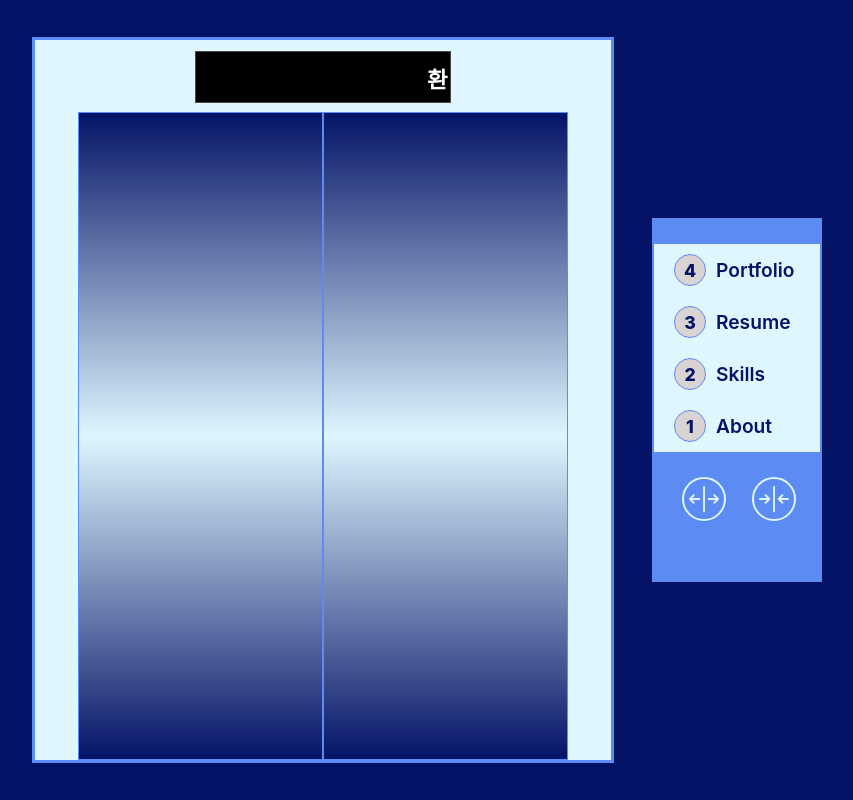
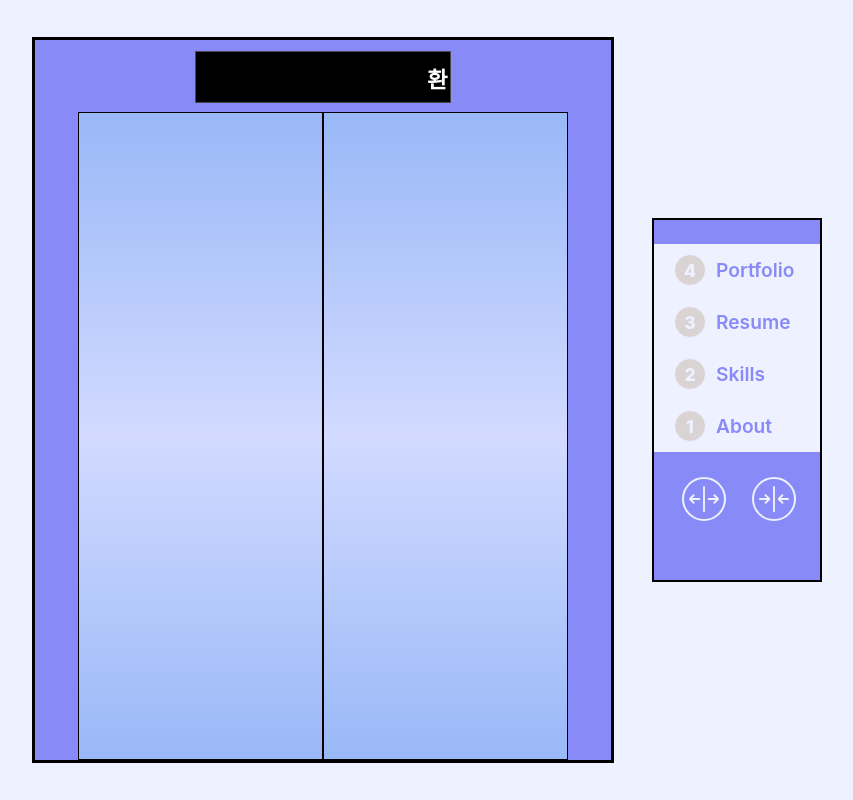
Before and after one commit to KOWOONLEE/portfolio_elevator, a React (Create React App) app: page / in a window 1280 px wide. Shown: the whole page, without its empty margins (213-1066 px from the left). Built offline with nearby package versions, Linux system fonts and the light colour scheme; the HTML template or start-up script is replaced by a standard one.

Commit message:
Rev : 색상 확정

```diff
--- a/src/color.js
+++ b/src/color.js
@@ -1,7 +1,8 @@
 export const theme = {
-  bg: "#051367",
-  door: "#051367",
-  doorSide: "#DFF6FF",
-  border: "#5D8BF4",
-  elebuttton: "#2D31FA",
+  bg: "#EEF1FF",
+  door: "#EEF1FF",
+  doorSide: "#888bf7",
+  border: "",
+  elebutton: "#888bf7",
+  eleword: "#B1B2FF",
 };
--- a/src/components/Nav.js
+++ b/src/components/Nav.js
@@ -1,5 +1,5 @@
 import * as React from "react";
-import { Link } from "react-router-dom";
+import { Link, useNavigate } from "react-router-dom";
 import { theme } from "./../color";
 import styled from "styled-components";
 import { FaArrowAltCircleUp, FaArrowAltCircleDown } from "react-icons/fa";
@@ -17,6 +17,7 @@ const Nav = ({
   eleShake,
   setEleShake,
 }) => {
+  const navigate = useNavigate();
   const handleClick = () => {
     setEleActive(!eleActive);
   };
@@ -24,10 +25,12 @@ const Nav = ({
     e.preventDefault();
     setScreen(e.target.textContent);
     setEleShake(true);
-    console.log(eleShake);
     setTimeout(() => {
       setEleActive(true);
-    }, 3000);
+    }, 2000);
+    setTimeout(() => {
+      navigate("/space");
+    }, 5000);
   };
   const nameRef = useRef();
 
@@ -116,14 +119,14 @@ const StyledNav = styled.div`
   a:hover {
     span {
       cursor: pointer;
-      color: ${theme.border};
+      color: ${theme.doorSide};
     }
   }
 
   .floorBtn {
     display: flex;
     height: 4vh;
-    background-color: ${theme.doorSide};
+    background-color: ${theme.door};
     align-items: center;
     padding: 10px 10px 10px 20px;
   }
@@ -131,18 +134,18 @@ const StyledNav = styled.div`
     display: flex;
     width: 30px;
     height: 30px;
-    color: ${theme.bg};
+    color: ${theme.door};
     background-color: #d9d3d3;
     font-size: 1.1em;
     font-weight: 800;
-    border: 1px double ${theme.border};
+    border: 1px double ${theme.door};
     border-radius: 50%;
     justify-content: center;
     align-items: center;
     text-align: center;
   }
   .btnDetail {
-    color: ${theme.bg};
+    color: ${theme.doorSide};
     font-size: 1.2em;
     font-weight: 600;
     margin-left: 10px;
@@ -158,8 +161,8 @@ const StyledNav = styled.div`
   svg {
     width: 30px;
     height: 30px;
-    fill: ${theme.doorSide};
-    border: 2px solid ${theme.doorSide};
+    fill: ${theme.bg};
+    border: 2px solid ${theme.bg};
     border-radius: 50%;
     padding: 5px;
   }
--- a/src/pages/Main.js
+++ b/src/pages/Main.js
@@ -208,7 +208,7 @@ const StyledMain = styled.div`
     position: absolute;
     width: 19%;
     height: 80.7%;
-    background-image: linear-gradient(to bottom, #051367, #dff6ff, #051367);
+    background-image: linear-gradient(to bottom, #99b8f7, #d2daff, #99b8f7);
     border: 1px solid ${theme.border};
     animation: fadeInLeft 3s;
 
@@ -225,7 +225,7 @@ const StyledMain = styled.div`
     position: absolute;
     width: 4%;
     height: 80.7%;
-    background-image: linear-gradient(to bottom, #2d31fa, #dff6ff, #2d31fa);
+    background-image: linear-gradient(to bottom, #99b8f7, #d2daff, #99b8f7);
     border: 1px solid ${theme.border};
     animation: openInLeft 3s;
 
@@ -244,7 +244,7 @@ const StyledMain = styled.div`
     right: 39%;
     width: 19%;
     height: 80.7%;
-    background-image: linear-gradient(to bottom, #051367, #dff6ff, #051367);
+    background-image: linear-gradient(to bottom, #99b8f7, #d2daff, #99b8f7);
     border: 1px solid ${theme.border};
     animation: fadeInRight 3s;
 
@@ -263,7 +263,7 @@ const StyledMain = styled.div`
     right: 39%;
     width: 4%;
     height: 80.7%;
-    background-image: linear-gradient(to bottom, #2d31fa, #dff6ff, #2d31fa);
+    background-image: linear-gradient(to bottom, #99b8f7, #d2daff, #99b8f7);
     border: 1px solid ${theme.border};
     animation: openInRight 3s;
 
@@ -280,7 +280,7 @@ const StyledMain = styled.div`
     display: flex;
     width: 13%;
     height: 45%;
-    background-color: ${theme.border};
+    background-color: ${theme.elebutton};
     border: 2px solid ${theme.border};
     margin-left: 3%;
     text-decoration: none;
```
